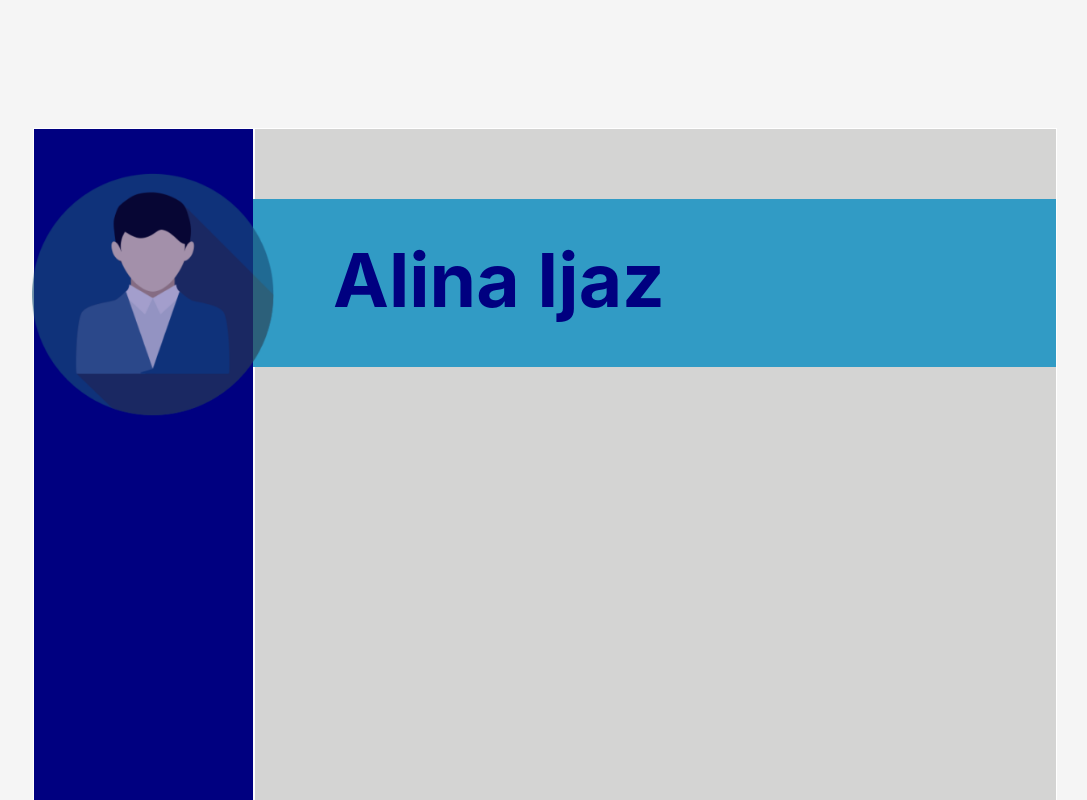
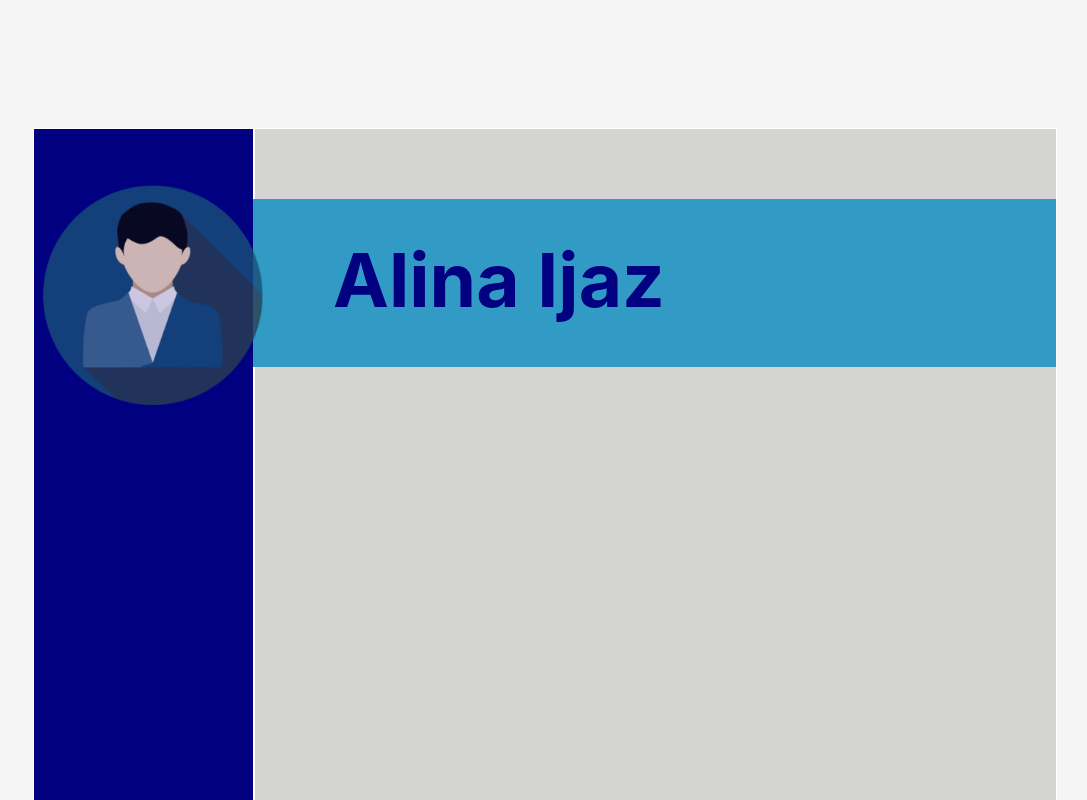
Before and after one commit to Alina-Ijaz/React, a React (Create React App) app in the folder my-app/: page / in a window 1280 px wide. In both pictures the pointer is over the element 248 px from the left and 302 px from the top of the page. Shown: the top 800 px of the page, without its empty margins (95-1182 px from the left). Built offline with nearby package versions, Linux system fonts and the light colour scheme.

Commit message:
Fix identation

```diff
--- a/my-app/src/Component/Wrap.css
+++ b/my-app/src/Component/Wrap.css
@@ -5,19 +5,14 @@
     font-size: 64px;
 }
 
-
-
 .middle-panel {
     background-color: #d4d4d3;
     height: 100vh;
 }
 
-
 .box {
     border: 1px solid white;
 }
-
-
 
 .middle-panel {
     flex: 8;
@@ -37,10 +32,8 @@
 }
 
 .left-panel {
-
     flex: 2;
     background-color: navy;
-
 }
 
 .overlay {
@@ -50,9 +43,7 @@
     transition: transform .2s;
 }
 
-
-
-.left-panel :hover {
+.overlay :hover {
     opacity: 0.8;
     transform: scale(1.1);
 }
```
